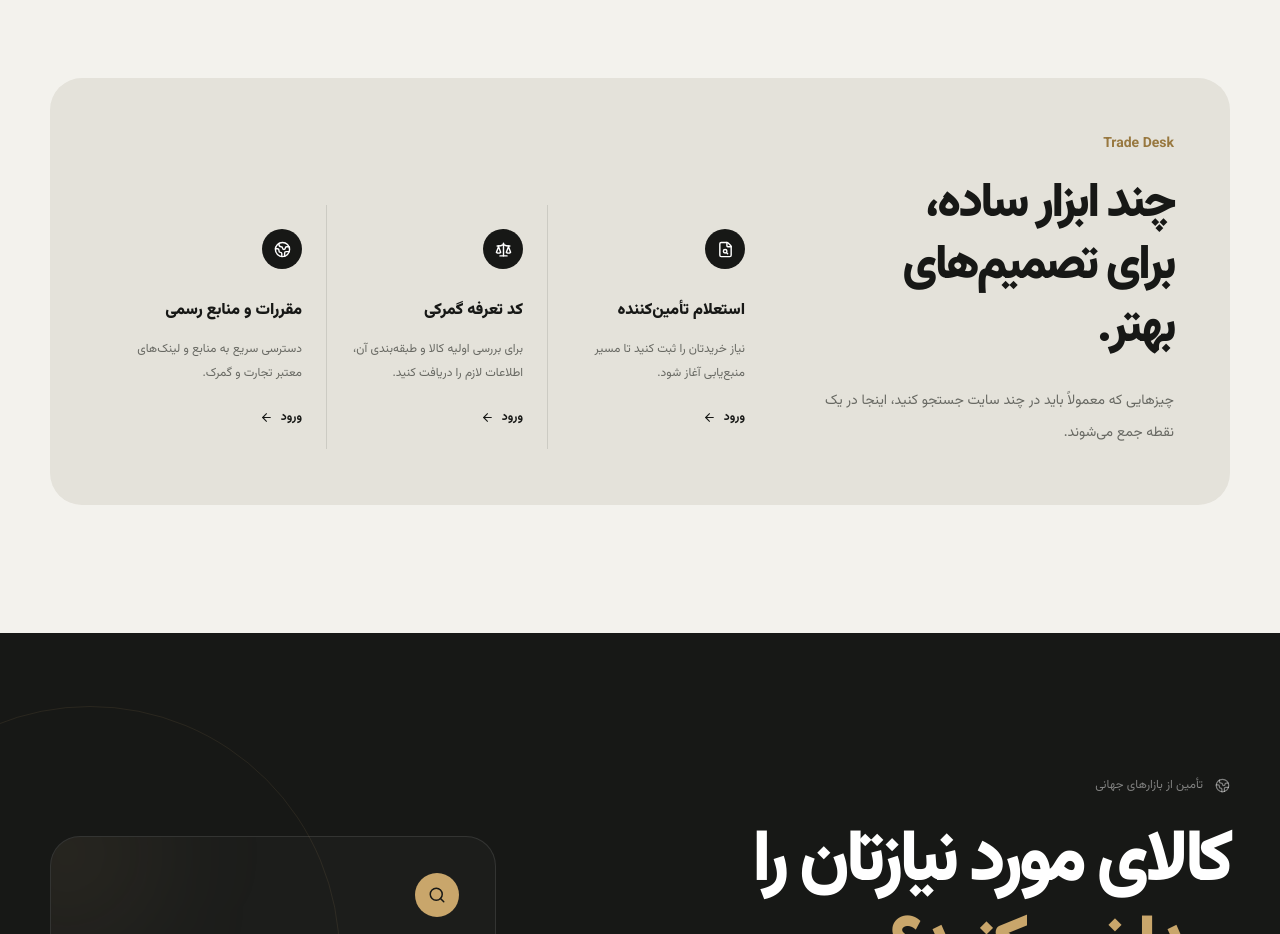
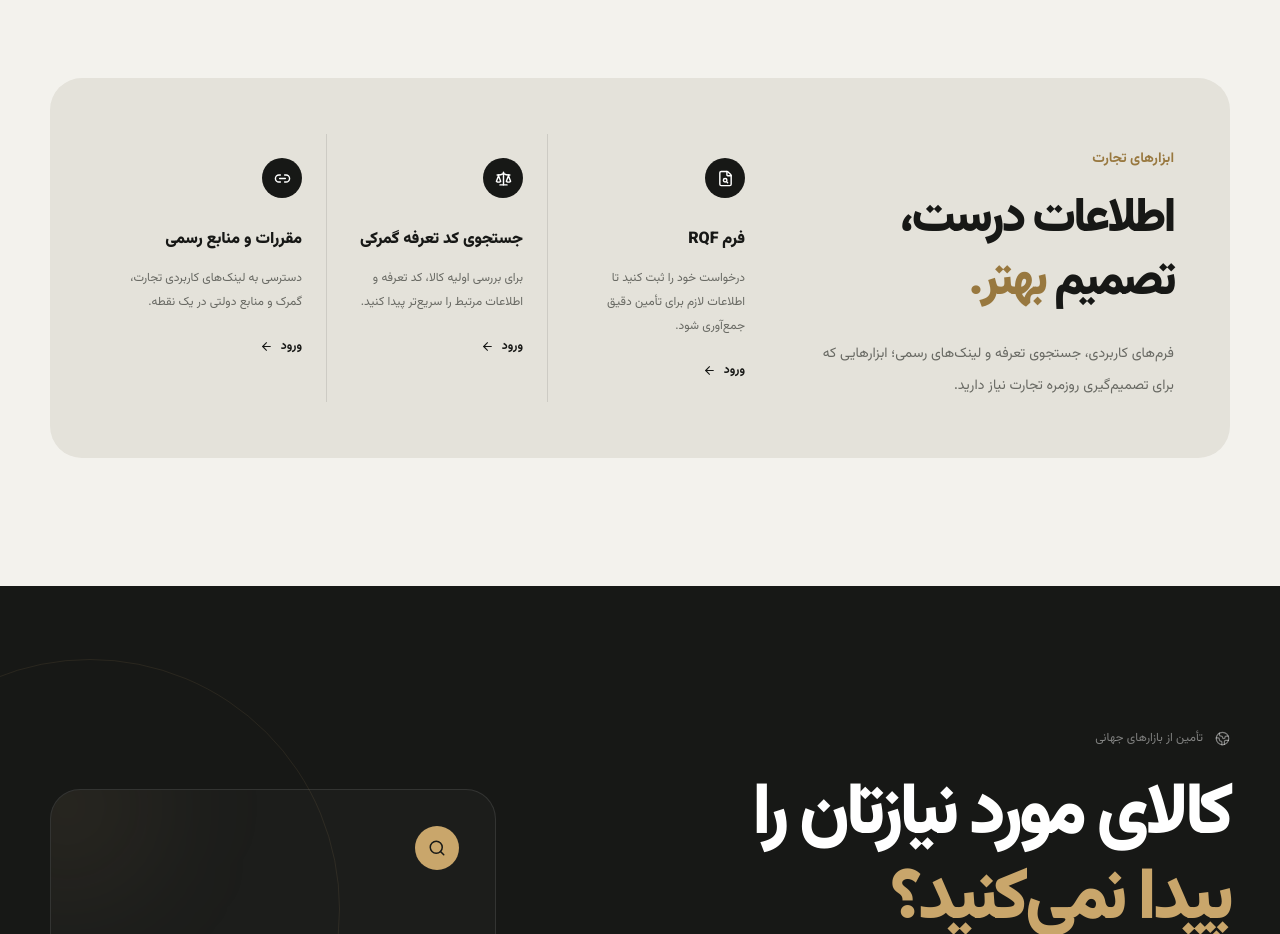
Before and after one commit to artinasd/import-export, a Next.js app: page / in a window 1280 px wide. Shown: the part 2760-3694 px from the top of the page. Built offline with nearby package versions, Linux system fonts and the light colour scheme.

Commit message:
Update trade tools to match client sitemap

```diff
--- a/components/home/TradeDesk.js
+++ b/components/home/TradeDesk.js
@@ -1,31 +1,20 @@
-import { ArrowLeft, FileSearch, Globe2, Scale } from "lucide-react";
+import { ArrowLeft, FileSearch, Link2, Scale } from "lucide-react";
 
 const tools = [
-  { icon: FileSearch, title: "استعلام تأمین‌کننده", text: "نیاز خریدتان را ثبت کنید تا مسیر منبع‌یابی آغاز شود." },
-  { icon: Scale, title: "کد تعرفه گمرکی", text: "برای بررسی اولیه کالا و طبقه‌بندی آن، اطلاعات لازم را دریافت کنید." },
-  { icon: Globe2, title: "مقررات و منابع رسمی", text: "دسترسی سریع به منابع و لینک‌های معتبر تجارت و گمرک." },
+  [FileSearch, "فرم RQF", "درخواست خود را ثبت کنید تا اطلاعات لازم برای تأمین دقیق جمع‌آوری شود."],
+  [Scale, "جستجوی کد تعرفه گمرکی", "برای بررسی اولیه کالا، کد تعرفه و اطلاعات مرتبط را سریع‌تر پیدا کنید."],
+  [Link2, "مقررات و منابع رسمی", "دسترسی به لینک‌های کاربردی تجارت، گمرک و منابع دولتی در یک نقطه."]
 ];
 
 export default function TradeDesk() {
   return (
-    <section className="bg-[#f3f2ed] py-24 lg:py-32">
+    <section id="trade-tools" className="bg-[#f3f2ed] py-24 lg:py-32">
       <div className="container-site">
         <div className="rounded-[32px] bg-[#e4e2da] p-7 sm:p-10 lg:p-14">
           <div className="grid gap-12 lg:grid-cols-[.7fr_1.3fr] lg:items-end">
-            <div>
-              <p className="mb-5 text-sm font-bold text-[#98783f]">Trade Desk</p>
-              <h2 className="font-display text-3xl font-black leading-[1.3] sm:text-5xl">چند ابزار ساده،<br />برای تصمیم‌های بهتر.</h2>
-              <p className="mt-6 max-w-sm text-sm leading-8 text-[#686963]">چیزهایی که معمولاً باید در چند سایت جستجو کنید، اینجا در یک نقطه جمع می‌شوند.</p>
-            </div>
+            <div><p className="mb-5 text-sm font-bold text-[#98783f]">ابزارهای تجارت</p><h2 className="font-display text-balance text-3xl font-black leading-[1.3] sm:text-5xl">اطلاعات درست،<br />تصمیم <span className="text-[#98783f]">بهتر.</span></h2><p className="mt-6 max-w-sm text-sm leading-8 text-[#686963]">فرم‌های کاربردی، جستجوی تعرفه و لینک‌های رسمی؛ ابزارهایی که برای تصمیم‌گیری روزمره تجارت نیاز دارید.</p></div>
             <div className="grid border-t border-black/10 sm:grid-cols-3 sm:border-t-0">
-              {tools.map(({ icon: Icon, title, text }, index) => (
-                <a href="#inquiry" key={title} className={`group border-black/10 py-7 sm:p-6 ${index !== 0 ? "sm:border-r" : ""}`}>
-                  <span className="flex h-10 w-10 items-center justify-center rounded-full bg-[#171816] text-white"><Icon size={17} /></span>
-                  <h3 className="mt-7 text-base font-black leading-7">{title}</h3>
-                  <p className="mt-3 text-xs leading-6 text-[#686963]">{text}</p>
-                  <span className="mt-6 flex items-center gap-2 text-xs font-bold">ورود <ArrowLeft size={13} className="transition group-hover:-translate-x-1" /></span>
-                </a>
-              ))}
+              {tools.map(([Icon, title, text], index) => <a href="#inquiry" key={title} className={`group border-black/10 py-7 sm:p-6 ${index !== 0 ? "sm:border-r" : ""}`}><span className="flex h-10 w-10 items-center justify-center rounded-full bg-[#171816] text-white"><Icon size={17} /></span><h3 className="mt-7 text-base font-black leading-7">{title}</h3><p className="mt-3 text-xs leading-6 text-[#686963]">{text}</p><span className="mt-6 flex items-center gap-2 text-xs font-bold">ورود<ArrowLeft size={13} className="transition group-hover:-translate-x-1" /></span></a>)}
             </div>
           </div>
         </div>
```
